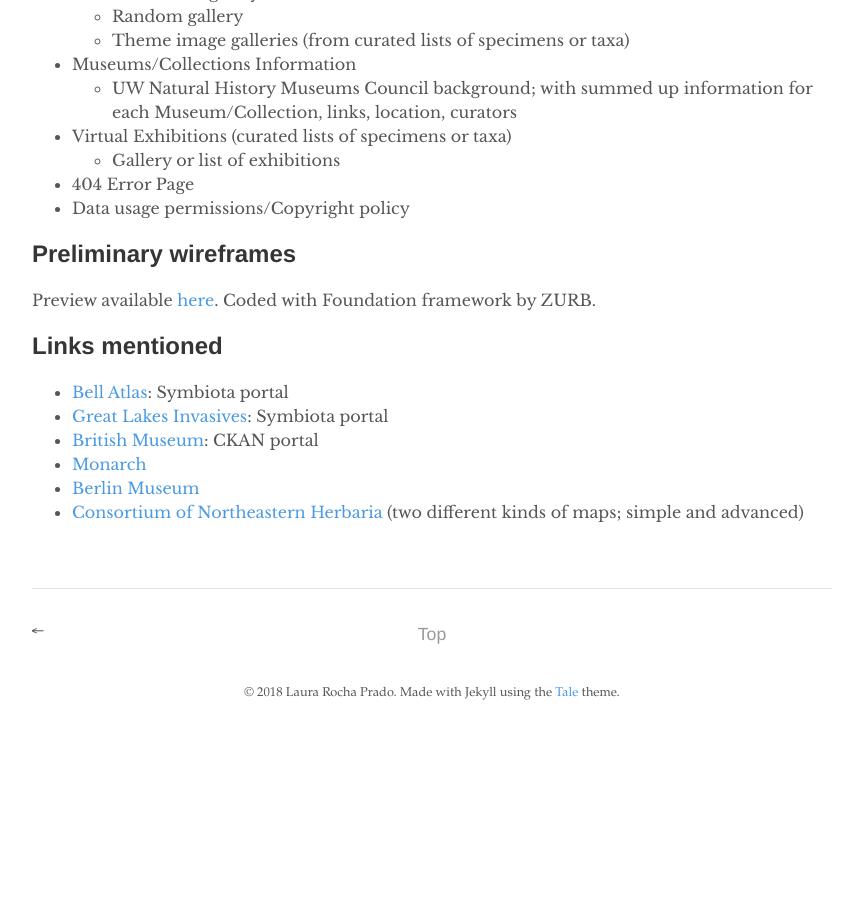
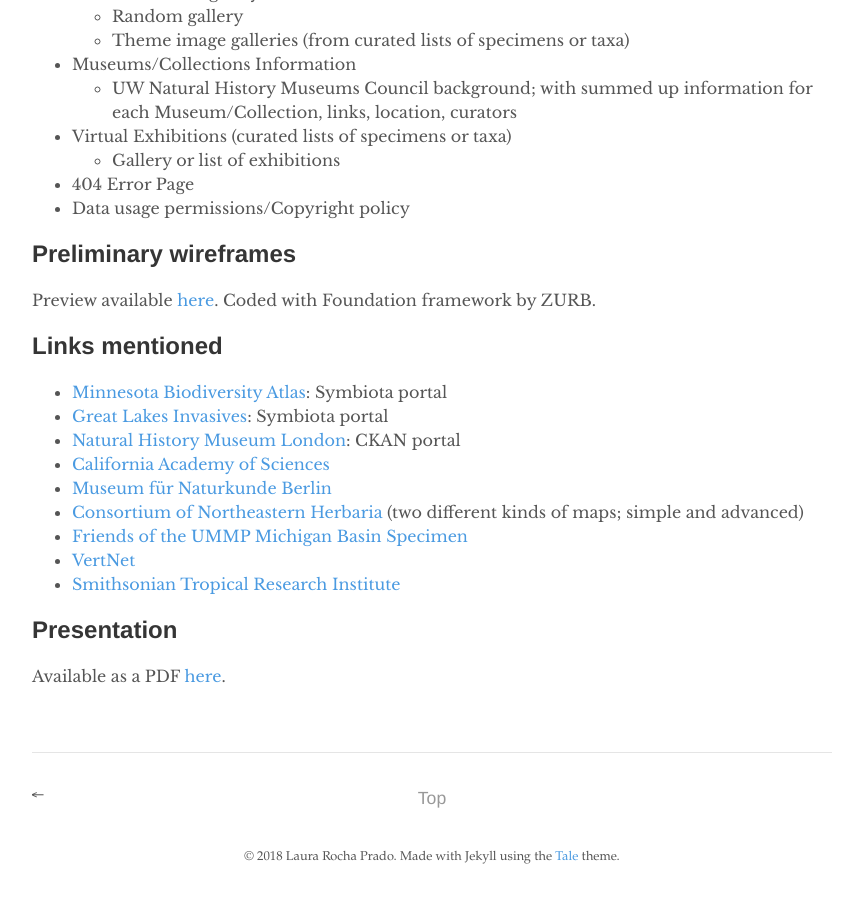
Before and after one commit to arbolitoloco/uw2020, a Jekyll site: the page built from _posts/2018-06-20-discovery-phase-june-2018-meeting.md, in a window 1280 px wide and 900 px high, scrolled down 2233 px. Shown: the whole window, without its empty margins (208-1071 px from the left). Built offline with Jekyll 4.4.1, drawn with Linux system fonts in a browser that asks for light colours; before the commit the page ends 2969 px from its top, so only the background shows below that.

Commit message:
added june meeting pdf and linked in post

```diff
--- a/_posts/2018-06-20-discovery-phase-june-2018-meeting.md
+++ b/_posts/2018-06-20-discovery-phase-june-2018-meeting.md
@@ -75,9 +75,16 @@
 
 ## Links mentioned
 
-- [Bell Atlas](http://bellatlas.umn.edu/imagelib/index.php): Symbiota portal
+- [Minnesota Biodiversity Atlas](http://bellatlas.umn.edu/imagelib/index.php): Symbiota portal
 - [Great Lakes Invasives](http://greatlakesinvasives.org/portal/): Symbiota portal
-- [British Museum](http://data.nhm.ac.uk/): CKAN portal
-- [Monarch](https://monarch.calacademy.org/)
-- [Berlin Museum](https://www.museumfuernaturkunde.berlin/de/forschung/sammlungen)
+- [Natural History Museum London](http://data.nhm.ac.uk/): CKAN portal
+- [California Academy of Sciences](https://monarch.calacademy.org/)
+- [Museum für Naturkunde Berlin](https://www.museumfuernaturkunde.berlin/de/forschung/sammlungen)
 - [Consortium of Northeastern Herbaria](http://portal.neherbaria.org/portal/checklists/checklist.php?cl=28) (two different kinds of maps; simple and advanced)
+- [Friends of the UMMP Michigan Basin Specimen](http://michiganbasinfossils.org/)
+- [VertNet](http://vertnet.org/)
+- [Smithsonian Tropical Research Institute](http://stricollections.org/portal/collections/map/index.php)
+
+## Presentation
+
+Available as a PDF [here](docs/2018_06-UW2020-Meeting.pdf).
```
Also changed, not shown: 1 other file.
